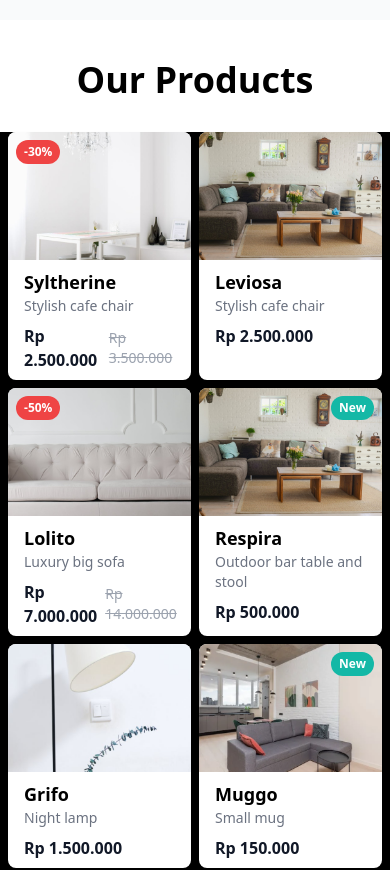
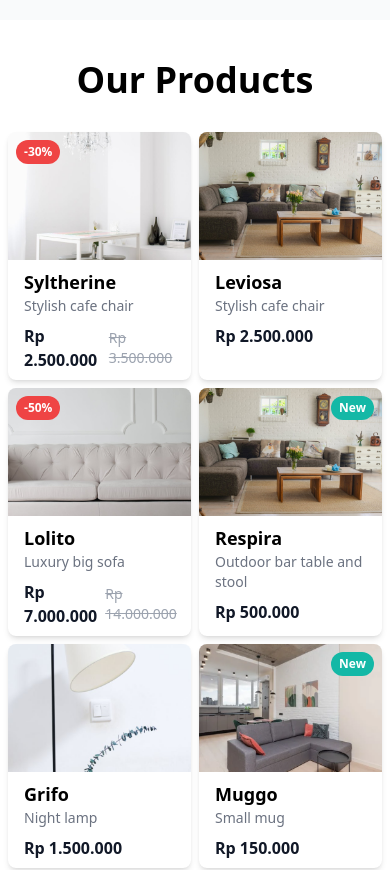
Before and after one commit to HuzaifaMehboob/Glamwood, a React (Create React App) app: page / in a window 390 px wide. Shown: the part 1600-2470 px from the top of the page. Built offline with nearby package versions, Linux system fonts and the light colour scheme.

Commit message:
Initialized Shop and Contact Page

```diff
--- a/src/Components/ProductSection/index.js
+++ b/src/Components/ProductSection/index.js
@@ -9,7 +9,7 @@ const ProductSection = ({ products }) => {
       <h2 className="text-4xl font-semibold">Our Products</h2>
 
       {/* Product Grid */}
-      <div className="grid grid-cols-2 sm:grid-cols-2 lg:grid-cols-4 gap-6 xs:gap-2 xs:px-2 sm:px-2 md:px-2 xs:bg-black mt-8">
+      <div className="grid grid-cols-2 sm:grid-cols-2 lg:grid-cols-4 gap-6 xs:gap-2 xs:px-2 sm:px-2 md:px-2  mt-8">
         {products.map((product, index) => (
           <ProductCard key={index} product={product} />
         ))}
```
